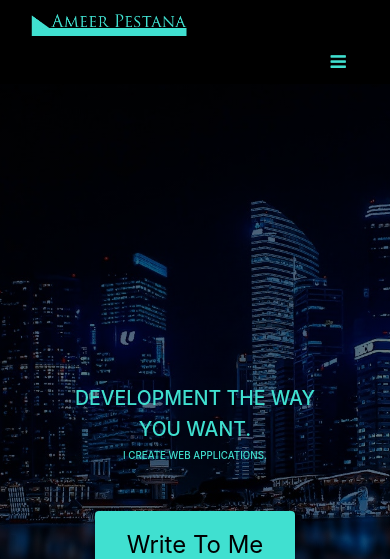
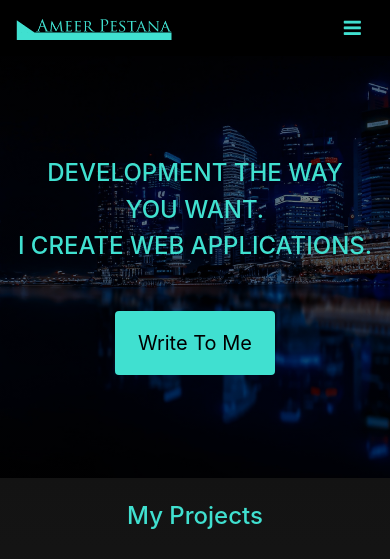
Before and after one commit to Ameer28/MyPortfolioWebsite, a PHP site: page / in a window 390 px wide; the page is wider, and only the part inside the window is pictured. Shown: the top 559 px of that part. Run offline with PHP 8.4, Linux system fonts and the light colour scheme; grey boxes are pictures that could not be loaded.

Commit message:
Updated Media Queries index.php
Updated Media Queries index.php

```diff
--- a/index.php
+++ b/index.php
@@ -72,16 +72,16 @@ $msg = 'Please use a valid email';
     <div class="container-fluid">
 
         <!-----------------My Logo & Nav Bar----------------->
-        <nav class="navbar navbar-expand-lg justify-content-end">
-            <a class="navbar-brand" href="#home">
-                <img src="My Logo Version 1.png" width="210" height="" class="d-inline-block align-top" alt="">
-            </a>
-            <button class="navbar-toggler fa fa-navicon" type="button" data-toggle="collapse" data-target="#navbarNav"
+        <nav class="navbar navbar-expand-lg">
+            <a class="navbar-brand" href="#"><img src="images/My Logo Version 1.png" width="156" height="23" alt=""
+                    loading="lazy"></a>
+            <button class="navbar-toggler" type="button" data-toggle="collapse" data-target="#navbarNav"
                 aria-controls="navbarNav" aria-expanded="false" aria-label="Toggle navigation">
+                <span class="fa fa-navicon" style="color: #40E0D0"></span>
             </button>
             <div class="collapse navbar-collapse justify-content-end" id="navbarNav">
                 <ul class="navbar-nav">
-                    <li class="nav-item">
+                    <li class="nav-item active">
                         <button type="button" class="btn btn-primary navbarButton" data-toggle="modal"
                             data-target="#writeToMeModal" data-whatever="Ameer">Write To Me</button>
                     </li>
@@ -94,43 +94,17 @@ $msg = 'Please use a valid email';
                 </ul>
             </div>
         </nav>
-        </nav>
-    </div>
 
-    <nav class="navbar navbar-expand-lg navbar-light bg-light">
-        <a class="navbar-brand" href="#">Navbar</a>
-        <button class="navbar-toggler" type="button" data-toggle="collapse" data-target="#navbarNav"
-            aria-controls="navbarNav" aria-expanded="false" aria-label="Toggle navigation">
-            <span class="navbar-toggler-icon"></span>
-        </button>
-        <div class="collapse navbar-collapse" id="navbarNav">
-            <ul class="navbar-nav">
-                <li class="nav-item active">
-                    <a class="nav-link" href="#">Home <span class="sr-only">(current)</span></a>
-                </li>
-                <li class="nav-item">
-                    <a class="nav-link" href="#">Features</a>
-                </li>
-                <li class="nav-item">
-                    <a class="nav-link" href="#">Pricing</a>
-                </li>
-                <li class="nav-item">
-                    <a class="nav-link disabled" href="#" tabindex="-1" aria-disabled="true">Disabled</a>
-                </li>
-            </ul>
-        </div>
-    </nav>
-
-    <!---------------------------------Hero Image------------------------------------>
+        <!------------------------------Hero Image------------------------------------>
         <section class="hero" id="home">
             <div>
                 <h1>DEVELOPMENT THE WAY</h1>
                 <h1>YOU WANT.</h1>
                 <h3>I CREATE WEB APPLICATIONS.</h3>
-            <!------------------------Write To Me Button----------------------------->
+                <!------------------------Write To Me Button-------------------------->
                 <button type="button" class="btn btn-primary" data-toggle="modal" data-target="#writeToMeModal"
                     data-whatever="Ameer">Write To Me</button>
-            <!-----------------------Write To Me Modal Form------------------------>
+                <!-----------------------Write To Me Modal Form---------------------->
                 <div class="modal fade" id="writeToMeModal" tabindex="-1" role="dialog"
                     aria-labelledby="writeToMeModalLabel" aria-hidden="true" data-backdrop="static">
                     <div class="modal-dialog" role="document">
@@ -170,7 +144,7 @@ $msg = 'Please use a valid email';
                 </div>
             </div>
         </section>
-    <!------------------------------------My Projects--------------------------------->
+        <!----------------------------------My Projects------------------------------->
         <section class="bg-dark gradientDark" id="myProjects">
             <h1>My Projects</h1>
             <div class="py-5">
@@ -196,9 +170,11 @@ $msg = 'Please use a valid email';
                             <div class="hover-2-content px-5 py-4">
                                 <h3 class="hover-2-title text-uppercase font-weight-bold mb-0"> <span
                                         class="font-weight-light">TECH Learning Centre </span>Website</h3>
-                            <p class="hover-2-description text-uppercase mb-0">Website for a client using <br> HTML, CSS
+                                <p class="hover-2-description text-uppercase mb-0">Website for a client using <br> HTML,
+                                    CSS
                                     & JQuery
-                                <br><a href="https://github.com/Ameer28/TECHLearningCentre.git" target="_blank">Github
+                                    <br><a href="https://github.com/Ameer28/TECHLearningCentre.git"
+                                        target="_blank">Github
                                         Repository</a></p>
                             </div>
                         </div>
@@ -242,9 +218,11 @@ $msg = 'Please use a valid email';
                             <div class="hover-2-content px-5 py-4">
                                 <h3 class="hover-2-title text-uppercase font-weight-bold mb-0"> <span
                                         class="font-weight-light">Currency Converter <br> </span>Web App</h3>
-                            <p class="hover-2-description text-uppercase mb-0">Website for a client using <br> HTML, CSS
+                                <p class="hover-2-description text-uppercase mb-0">Website for a client using <br> HTML,
+                                    CSS
                                     & JQuery
-                                <br><a href="https://github.com/Ameer28/TECHLearningCentre.git" target="_blank">Github
+                                    <br><a href="https://github.com/Ameer28/TECHLearningCentre.git"
+                                        target="_blank">Github
                                         Repository</a></p>
                             </div>
                         </div>
@@ -257,9 +235,11 @@ $msg = 'Please use a valid email';
                                 <h3 class="hover-2-title text-uppercase font-weight-bold mb-0"> <span
                                         class="font-weight-light">E-Viet Android App <br>
                                     </span> Website</h3>
-                            <p class="hover-2-description text-uppercase mb-0">Website for a client using <br> HTML, CSS
+                                <p class="hover-2-description text-uppercase mb-0">Website for a client using <br> HTML,
+                                    CSS
                                     & JQuery
-                                <br><a href="https://github.com/Ameer28/TECHLearningCentre.git" target="_blank">Github
+                                    <br><a href="https://github.com/Ameer28/TECHLearningCentre.git"
+                                        target="_blank">Github
                                         Repository</a></p>
                             </div>
                         </div>
@@ -267,7 +247,7 @@ $msg = 'Please use a valid email';
                 </div>
         </section>
 
-    <!---------------------------------About Me-------------------------------------->
+        <!-------------------------------About Me------------------------------------->
         <section class="aboutMe" id="contact">
             <h1>About Me</h1>
             <div class="container">
@@ -304,10 +284,10 @@ $msg = 'Please use a valid email';
             <p>Copyright &#169 2020 Ameer Pestana</p>
         </footer>
 
-    <!-----------------------------My JS & Jquery----------------------------------->
+        <!----------------------------My JS & Jquery---------------------------------->
         <script type="text/javascript" src="main.js"></script>
 
-    <!---------------------------------Bootstrap JS---------------------------------->
+        <!-------------------------------Bootstrap JS--------------------------------->
         <script src="https://code.jquery.com/jquery-3.4.1.slim.min.js"
             integrity="sha384-J6qa4849blE2+poT4WnyKhv5vZF5SrPo0iEjwBvKU7imGFAV0wwj1yYfoRSJoZ+n" crossorigin="anonymous">
         </script>
--- a/style.css
+++ b/style.css
@@ -1,9 +1,5 @@
 html {
     scroll-behavior: smooth;
-}
-
-body {
-    overflow-x: hidden;
 }
 
 .container-fluid {
@@ -11,8 +7,11 @@ body {
     font-size: 18px;
     margin-right: auto;
     color: #40E0D0;
-    position: fixed;
     z-index: 9999;
+}
+
+div.container-fluid, .container-lg, .container-md, .container-sm, .container-xl {
+    padding: 0;
 }
 
 /*******************Navbar*************************/
@@ -38,7 +37,6 @@ body {
     background-color: #40E0D0;
     border: 1px solid transparent;
     border-radius: .25rem;
-    /* border-color: #40E0D0 !important; */
 }
 
 .navbar-toggler-icon {
@@ -287,8 +285,43 @@ body {
         display: flex;
     }
 
+    button.navbarButton {
+        display: none;
+    }
+
     .fa-navicon {
     color: #40E0D0;
     }
 
+    .hero {
+        height: 50vh;
+    }
+
+    .hero div h1 {
+        font-size: 24px;
+    }
+
+    .hero div h3 {
+        font-size: 24px;
+    }
+
+    button.btn.btn-primary {
+        width: 10rem;
+        height: 4rem;
+        font-size: 20px;
+    }
+
+    #myProjects h1 {
+        font-size: 24px;
+        padding-top: 1.5rem;
+        margin-bottom: 0;
+    }
+
+    div.py-5 {
+        padding: 0;
+    }
+
+    .hover-overlay {
+
+    }
 }
```
Lines whose indentation alone changed are shown as unchanged.
